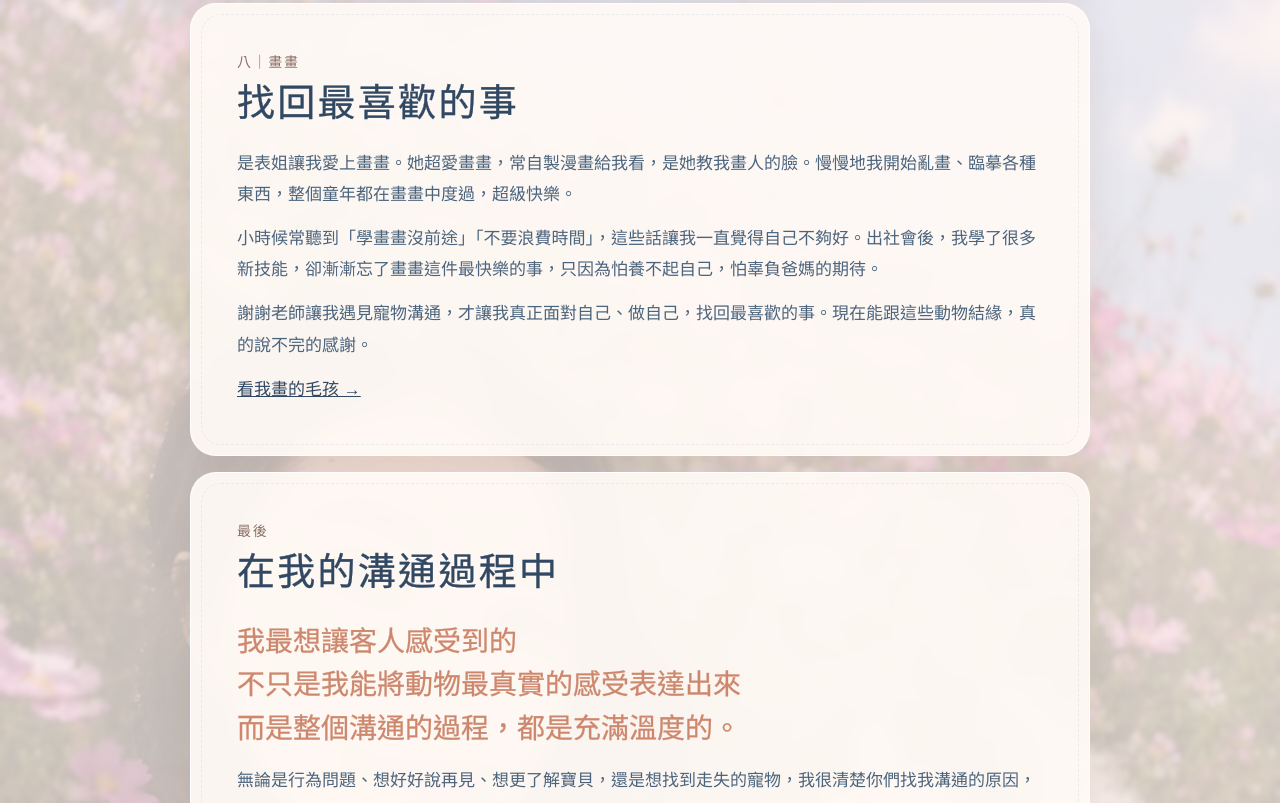
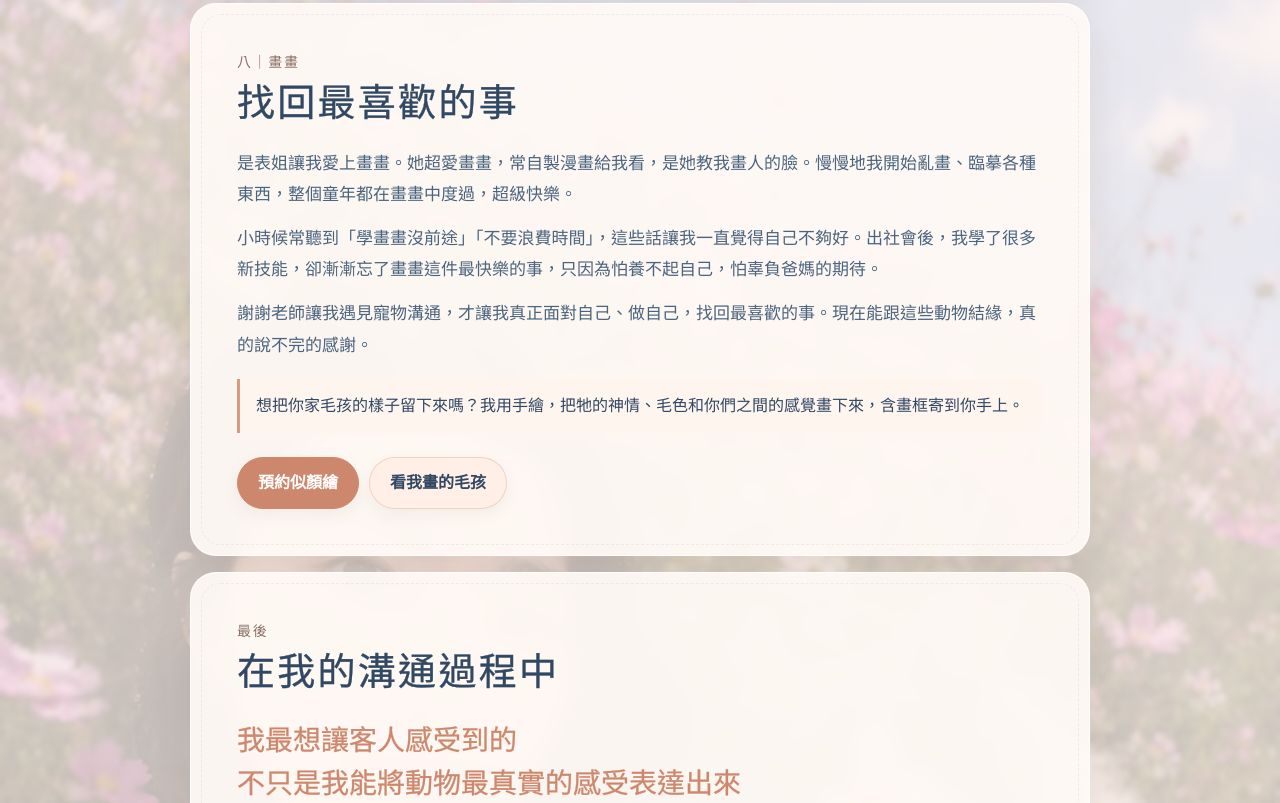
Before and after one commit to yura-pet/yura-pet, a plain HTML site: page about.html in a window 1280 px wide. Shown: the part 4836-5639 px from the top of the page. Drawn offline with Linux system fonts and the light colour scheme; a web font is replaced by a local one.

Commit message:
Link the drawing chapter to illustration booking
Co-Authored-By: Claude Opus 5.5 <noreply@anthropic.com>
Claude-Session: https://claude.ai/code/session_01MpWapEGJJ8Q1WB6KntLpTt

```diff
--- a/about.html
+++ b/about.html
@@ -121,7 +121,8 @@
   <p>是表姐讓我愛上畫畫。她超愛畫畫，常自製漫畫給我看，是她教我畫人的臉。慢慢地我開始亂畫、臨摹各種東西，整個童年都在畫畫中度過，超級快樂。</p>
   <p>小時候常聽到「學畫畫沒前途」「不要浪費時間」，這些話讓我一直覺得自己不夠好。出社會後，我學了很多新技能，卻漸漸忘了畫畫這件最快樂的事，只因為怕養不起自己，怕辜負爸媽的期待。</p>
   <p>謝謝老師讓我遇見寵物溝通，才讓我真正面對自己、做自己，找回最喜歡的事。現在能跟這些動物結緣，真的說不完的感謝。</p>
-  <p><a href="illustration.html">看我畫的毛孩 →</a></p>
+  <div class="mini-quote">想把你家毛孩的樣子留下來嗎？我用手繪，把牠的神情、毛色和你們之間的感覺畫下來，含畫框寄到你手上。</div>
+  <div class="hero-cta" style="justify-content:flex-start"><a class="btn primary" href="book.html?service=illustration">預約似顏繪</a><a class="btn" href="illustration.html">看我畫的毛孩</a></div>
 </section>
 
 <section class="card story">
```
